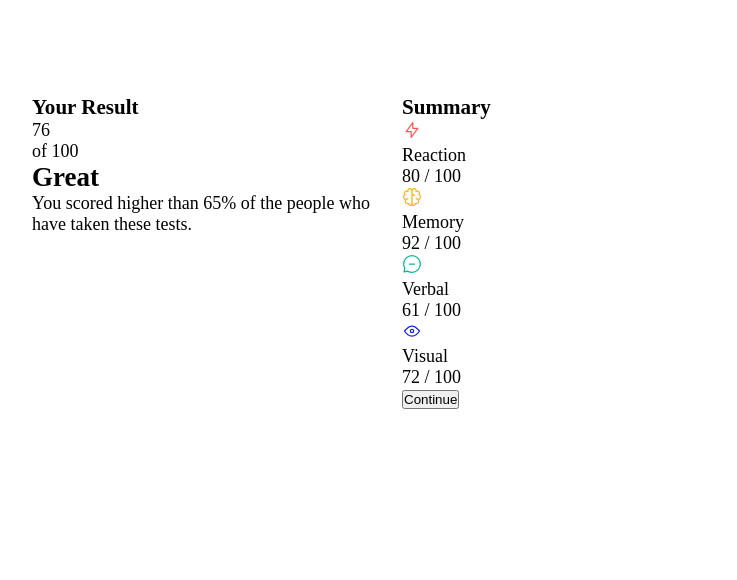
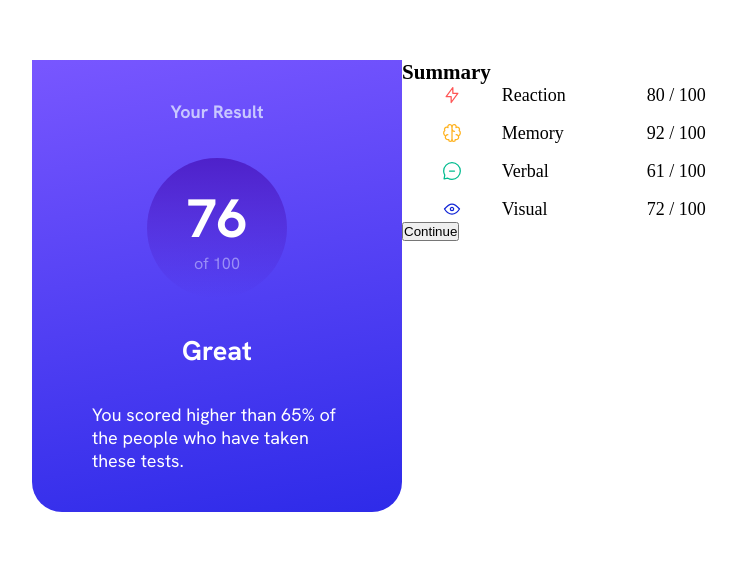
Before and after one commit to Ankia-Fuls/fem-result-summary-component, a plain HTML site: page index.html in a window 1280 px wide. Shown: the part 220-800 px from the top of the page, without its empty margins (238-975 px from the left). Drawn offline with nearby package versions, Linux system fonts and the light colour scheme.

Commit message:
Updated design of result component

```diff
--- a/style.scss
+++ b/style.scss
@@ -5,6 +5,7 @@ $cobalt-blue: hsl(234, 85%, 45%);
 $white: hsl(0, 0%, 100%);
 $pale-blue: hsl(221, 100%, 96%);
 $light-lavender: hsl(241, 100%, 89%);
+$light-lavender-low-op: hsla(241, 100%, 89%, 0.6);
 $dark-gray-blue: hsl(224, 30%, 27%);
 /*GRADIENTS*/
 $bg-light-slate-blue: hsl(252, 100%, 67%);
@@ -14,13 +15,13 @@ $circle-persian-blue: hsla(241, 72%, 46%, 0);
 
 @use "sass:math";
 
-@function rem($pixels, $context: 16) {
+@function rem($pixels, $context: 18) {
     @return (math.div($pixels, $context))*1rem;
 }
 
 @font-face {
     font-family: HankenGrotesk;
-    src: url(./assets/fonts/HankenGrotesk-VariableFont_wght.ttf);
+    src: url(../assets/fonts/HankenGrotesk-VariableFont_wght.ttf);
 }
 
 *,
@@ -57,11 +58,57 @@ html {
 
 .result {
     grid-area: result;
+    display: flex;
+    flex-direction: column;
+    align-items: center;
+    gap: rem(35);
+    background: linear-gradient(170deg, $bg-light-slate-blue, $bg-light-royal-blue);
+    padding: rem(40) rem(60);
+    border-radius: 0 0 30px 30px;
+    color: $white;
+    font-family: HankenGrotesk, sans-serif;
+
+    h3 {
+        color: $light-lavender;
+        font-size: 1rem;
+    }
+
+    .score {
+        background: linear-gradient(0deg, $circle-persian-blue, $circle-violet-blue);
+        height: rem(140);
+        width: rem(140);
+        border-radius: 50%;
+        display: flex;
+        flex-direction: column;
+        justify-content: center;
+        align-items: center;
+
+        #average {
+            font-size: 3rem;
+            font-weight: 700;
+        }
+
+        .max {
+            font-size: 0.9rem;
+            color: $light-lavender-low-op;
+        }
+    }
+
 }
 
 .summary {
     grid-area: summary;
 }
+
+.grid {
+    display: grid;
+    grid-template-columns: 1fr 3fr 2fr;
+    grid-template-rows: 1fr 1fr 1fr 1fr;
+    max-width: rem(290);
+    margin: 0 auto;
+    gap: rem(17);
+}
+
 
 @media only screen and (min-width:376px) {
     .element {
```
Also changed, not shown: css/style.css, 1 other file.
